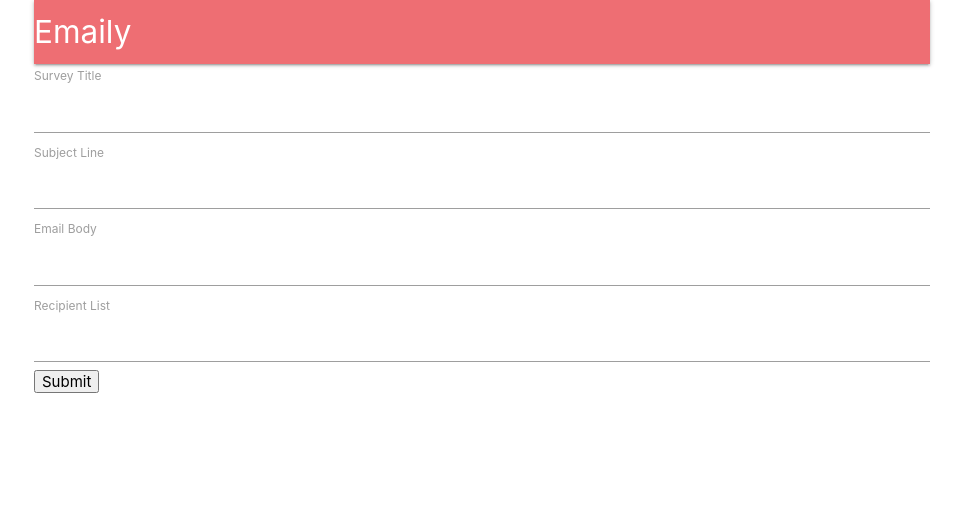
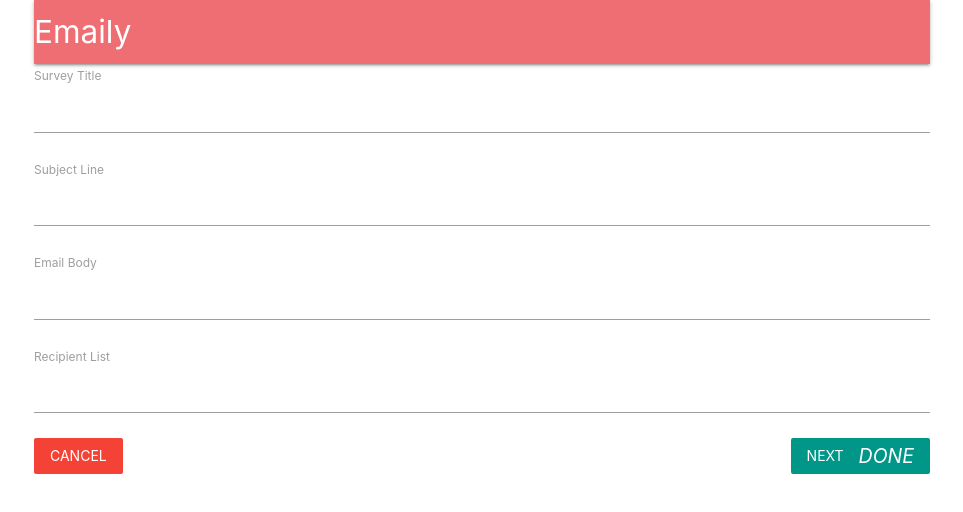
Before and after one commit to Alper-Soy/Emaily, a React (Create React App) app in the folder client/: page /surveys/new in a window 1280 px wide. Shown: the top 512 px of the page, without its empty margins (158-1121 px from the left). Built offline with nearby package versions, Linux system fonts and the light colour scheme; no server answers; the HTML template or start-up script is replaced by a standard one.

Commit message:
Adding form validation

```diff
--- a/client/src/components/App.js
+++ b/client/src/components/App.js
@@ -15,9 +15,9 @@
 
   render() {
     return (
-      <div>
+      <div className='container'>
         <BrowserRouter>
-          <div className='container'>
+          <div>
             <Header />
             <Route exact path='/' component={Landing} />
             <Route exact path='/surveys' component={Dashboard} />
--- a/client/src/components/surveys/SurveyField.js
+++ b/client/src/components/surveys/SurveyField.js
@@ -1,10 +1,13 @@
 import React from 'react';
 
-const SurveyField = ({ input, label }) => {
+const SurveyField = ({ input, label, meta: { error, touched } }) => {
   return (
     <div>
       <label>{label}</label>
-      <input {...input} />
+      <input style={{ marginBottom: '5px' }} {...input} />
+      <div className='red-text' style={{ marginBottom: '20px' }}>
+        {touched && error}
+      </div>
     </div>
   );
 };
--- a/client/src/components/surveys/SurveyForm.js
+++ b/client/src/components/surveys/SurveyForm.js
@@ -2,6 +2,8 @@
 import { reduxForm, Field } from 'redux-form';
 import SurveyField from './SurveyField';
 import _ from 'lodash';
+import { Link } from 'react-router-dom';
+import validEmails from '../../utils/validateEmails';
 
 const FIELDS = [
   { label: 'Survey Title', name: 'title' },
@@ -32,13 +34,34 @@
           onSubmit={this.props.handleSubmit((values) => console.log(values))}
         >
           {this.renderFields()}
-          <button type='submit'>Submit</button>
+          <Link to='/surveys' className='red btn-flat white-text'>
+            Cancel
+          </Link>
+          <button type='submit' className='teal btn-flat right white-text'>
+            Next
+            <i className='material-icons right'>done</i>
+          </button>
         </form>
       </div>
     );
   }
 }
 
+function validate(values) {
+  const errors = {};
+
+  errors.emails = validEmails(values.emails || '');
+
+  _.each(FIELDS, ({ name }) => {
+    if (!values[name]) {
+      errors[name] = 'You must provide a value';
+    }
+  });
+
+  return errors;
+}
+
 export default reduxForm({
+  validate,
   form: 'surveyForm',
 })(SurveyForm);
--- /dev/null
+++ b/client/src/utils/validateEmails.js
@@ -0,0 +1,16 @@
+// eslint-disable-next-line no-useless-escape
+const re = /^(([^<>()\[\]\\.,;:\s@"]+(\.[^<>()\[\]\\.,;:\s@"]+)*)|(".+"))@((\[[0-9]{1,3}\.[0-9]{1,3}\.[0-9]{1,3}\.[0-9]{1,3}])|(([a-zA-Z\-0-9]+\.)+[a-zA-Z]{2,}))$/;
+
+// eslint-disable-next-line import/no-anonymous-default-export
+export default (emails) => {
+  const invalidEmails = emails
+    .split(',')
+    .map((email) => email.trim())
+    .filter((email) => re.test(email) === false);
+
+  if (invalidEmails.length) {
+    return `These emails are invalid: ${invalidEmails}`;
+  }
+
+  return;
+};
```
Also changed, not shown: 1 other file (tests, documents, lock files or other folders).
